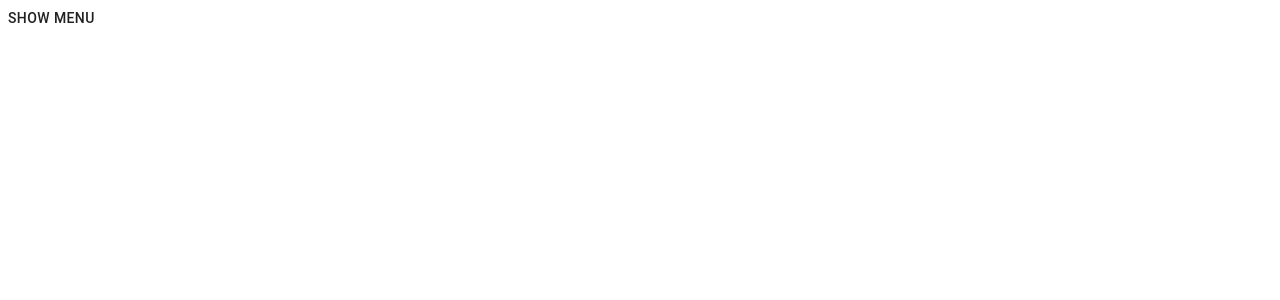
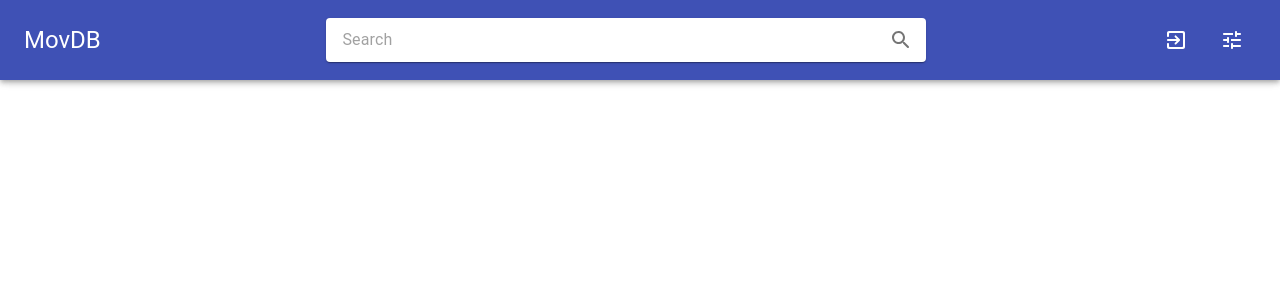
Before and after one commit to runarsae/movdb-web, a React (Create React App) app in the folder movdb_frontend/: page / in a window 1280 px wide. Shown: the top 300 px of the page. Built offline with nearby package versions, Linux system fonts and the light colour scheme.

Commit message:
#13 Connect menu to header

```diff
--- a/movdb_frontend/src/App.tsx
+++ b/movdb_frontend/src/App.tsx
@@ -1,10 +1,15 @@
 import React from "react";
 import Header from "./components/Header/Header";
-import Menu from "./components/Menu"
+import Menu from "./components/Menu/Menu";
 import "./App.css";
 
 function App(): JSX.Element {
-    return <Menu />;
+    return (
+        <div>
+            <Header />
+            <Menu />
+        </div>
+    );
 }
 
 export default App;
--- a/movdb_frontend/src/components/Header/Header.tsx
+++ b/movdb_frontend/src/components/Header/Header.tsx
@@ -8,6 +8,8 @@ import Toolbar from "@material-ui/core/Toolbar";
 import Typography from "@material-ui/core/Typography";
 import IconButton from "@material-ui/core/IconButton/IconButton";
 import TuneRoundedIcon from "@material-ui/icons/TuneRounded";
+import {MENU_OPEN} from "../../queries";
+import {useApolloClient} from "@apollo/client";
 
 const useStyles = makeStyles((theme: Theme) =>
     createStyles({
@@ -43,6 +45,19 @@ const useStyles = makeStyles((theme: Theme) =>
 function Header(): JSX.Element {
     const classes = useStyles();
 
+    const client = useApolloClient();
+
+    const toggleMenu = () => {
+        client.cache.writeQuery({
+            query: MENU_OPEN,
+            data: {
+                menuOpen: {
+                    open: true
+                }
+            }
+        });
+    };
+
     return (
         <AppBar className={classes.header}>
             <Toolbar variant="dense" className={classes.toolbar}>
@@ -54,7 +69,12 @@ function Header(): JSX.Element {
 
                 <UserButton />
 
-                <IconButton className={classes.menuButton} aria-label="display more actions" color="inherit">
+                <IconButton
+                    className={classes.menuButton}
+                    onClick={() => toggleMenu()}
+                    aria-label="filtering"
+                    color="inherit"
+                >
                     <TuneRoundedIcon />
                 </IconButton>
             </Toolbar>
--- a/movdb_frontend/src/components/menu_components/IntervalSlider.tsx
+++ b/movdb_frontend/src/components/Menu/IntervalSlider.tsx
@@ -2,7 +2,7 @@ import React, {ChangeEvent, useEffect, useState} from "react";
 import {makeStyles} from "@material-ui/core/styles";
 import Typography from "@material-ui/core/Typography";
 import Slider from "@material-ui/core/Slider";
-import {Interval} from "../Menu";
+import {Interval} from "./Menu";
 
 const useStyles = makeStyles({
     root: {
--- a/movdb_frontend/src/components/Menu.tsx
+++ b/movdb_frontend/src/components/Menu/Menu.tsx
@@ -2,10 +2,10 @@ import React, {useEffect, useState} from "react";
 import {makeStyles, Theme, createStyles} from "@material-ui/core";
 import Drawer from "@material-ui/core/Drawer";
 import Button from "@material-ui/core/Button";
-import Selection from "./menu_components/Selection";
-import IntervalSlider from "./menu_components/IntervalSlider";
-import {useApolloClient, useLazyQuery} from "@apollo/client";
-import {MENU_VALUES, MENU_OPTIONS} from "../queries";
+import Selection from "./Selection";
+import IntervalSlider from "./IntervalSlider";
+import {useApolloClient, useLazyQuery, useQuery} from "@apollo/client";
+import {MENU_OPEN, MENU_VALUES, MENU_OPTIONS} from "../../queries";
 
 const useStyles = makeStyles((theme: Theme) =>
     createStyles({
@@ -66,6 +66,14 @@ function Menu() {
     const [menuValues, setMenuValues] = useState<Parameters | null>();
     const [menuOptions, setMenuOptions] = useState<Parameters | null>();
 
+    const {data} = useQuery(MENU_OPEN);
+
+    useEffect(() => {
+        if (data) {
+            setMenuOpen(data.menuOpen.open);
+        }
+    }, [data]);
+
     const [getMenuOptions] = useLazyQuery(MENU_OPTIONS, {
         onCompleted: (data) => {
             setMenuOptions(data.menuOptions);
@@ -98,8 +106,6 @@ function Menu() {
 
         // Write to cache if menu is closed and menu values are defined
         if (!menuOpen && menuValues) {
-            console.log("Writing to cache:", menuValues);
-
             client.cache.writeQuery({
                 query: MENU_VALUES,
                 data: {
@@ -107,10 +113,17 @@ function Menu() {
                 }
             });
         }
-    }, [getMenuOptions, menuOpen, menuValues, client]);
+    }, [getMenuOptions, menuOpen, menuValues, menuOptions, client]);
 
     const toggleDrawer = () => {
-        setMenuOpen(!menuOpen);
+        client.cache.writeQuery({
+            query: MENU_OPEN,
+            data: {
+                menuOpen: {
+                    open: false
+                }
+            }
+        });
     };
 
     const handleValueChange = (type: string, value: string[] | Interval) => {
@@ -126,8 +139,6 @@ function Menu() {
 
     return (
         <div>
-            <Button onClick={toggleDrawer}>Show menu</Button>
-
             {menuValues && menuOptions && (
                 <Drawer anchor="right" open={menuOpen} onClose={toggleDrawer} classes={{paper: classes.menuContainer}}>
                     <Selection
@@ -164,7 +175,7 @@ function Menu() {
                         onClick={toggleDrawer}
                         color="primary"
                     >
-                        Select
+                        Confirm
                     </Button>
                 </Drawer>
             )}
--- a/movdb_frontend/src/components/menu_components/Selection.tsx
+++ b/movdb_frontend/src/components/Menu/Selection.tsx
@@ -23,9 +23,6 @@ const useStyles = makeStyles((theme: Theme) =>
         chip: {
             margin: 2
         },
-        input: {
-            minHeight: 49
-        },
         inputLabel: {
             // Prevent label jumping when shrinking due to changed input field sizes
             transform: "translate(0, 34px) scale(1)",
@@ -35,6 +32,7 @@ const useStyles = makeStyles((theme: Theme) =>
         },
         select: {
             minHeight: 36,
+            height: "auto",
             paddingLeft: 4
         }
     })
@@ -85,7 +83,7 @@ function Selection(props: Props) {
                     }, 60);
                 }}
                 onChange={handleChange}
-                input={<Input className={classes.input} />}
+                input={<Input />}
                 classes={{root: classes.select}}
                 MenuProps={MenuProps}
                 renderValue={(selected) => (
--- a/movdb_frontend/src/index.tsx
+++ b/movdb_frontend/src/index.tsx
@@ -32,6 +32,9 @@ const client: ApolloClient<NormalizedCacheObject> = new ApolloClient({
                 fields: {
                     menuValues: {
                         merge: false
+                    },
+                    menuOpen: {
+                        merge: false
                     }
                 }
             }
--- a/movdb_frontend/src/queries.tsx
+++ b/movdb_frontend/src/queries.tsx
@@ -25,23 +25,6 @@ const REGISTER = gql`
     }
 `;
 
-const MENU_VALUES = gql`
-    query MenuValues {
-        menuValues @client {
-            genres
-            productionCountries {
-                start
-                end
-            }
-            releaseDateInterval {
-                start
-                end
-            }
-            runtimeInterval
-        }
-    }
-`;
-
 const MENU_OPTIONS = gql`
     query menuOptions {
         menuOptions {
@@ -59,4 +42,30 @@ const MENU_OPTIONS = gql`
     }
 `;
 
-export {CURRENT_USER, LOGIN, REGISTER, MENU_VALUES, MENU_OPTIONS};
+// CACHE-ONLY QUERIES
+const MENU_OPEN = gql`
+    query menuOpen {
+        menuOpen @client {
+            open
+        }
+    }
+`;
+
+const MENU_VALUES = gql`
+    query menuValues {
+        menuValues @client {
+            genres
+            productionCountries {
+                start
+                end
+            }
+            releaseDateInterval {
+                start
+                end
+            }
+            runtimeInterval
+        }
+    }
+`;
+
+export {CURRENT_USER, LOGIN, REGISTER, MENU_OPEN, MENU_VALUES, MENU_OPTIONS};
```
